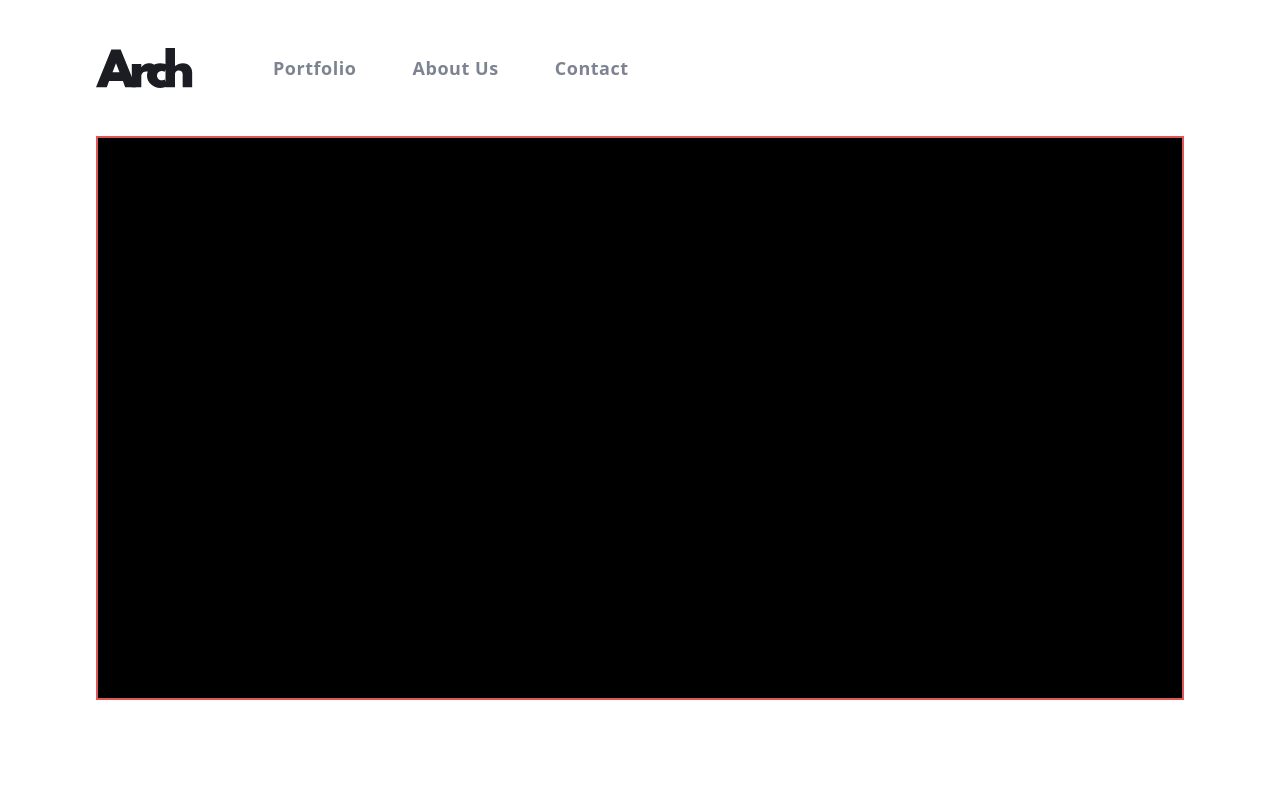
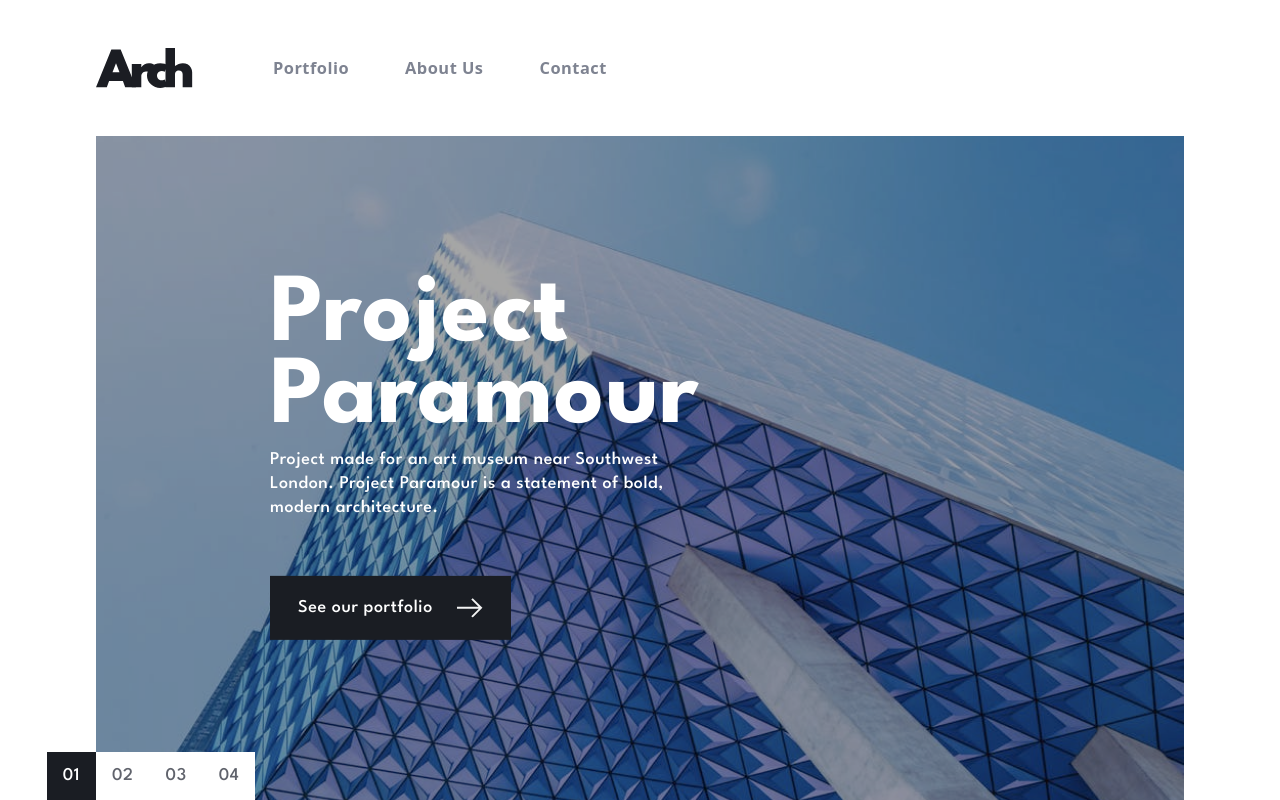
Before and after one commit to devhnry/Arch-Studio-Website, a React (Vite) app: page / in a window 1280 px wide. Built offline with nearby package versions, Linux system fonts and the light colour scheme.

Commit message:
feat: completed hero area for home page

```diff
--- a/src/index.css
+++ b/src/index.css
@@ -1,6 +1,15 @@
-@font-face {
+/* @font-face {
   font-family: "League Spartan", "sans-serif";
   src: url(/fonts/LeagueSpartan-VariableFont_wght.ttf);
+} */
+
+@import url('https://fonts.googleapis.com/css2?family=League+Spartan:wght@100..900&display=swap');
+
+.bg-img{
+  background-image: url(/src/assets/home/image-8.png);
+  background-size: cover;
+  background-position: center;
+  background-repeat: no-repeat;
 }
 
 @tailwind base;
--- a/src/pages/HomePage.tsx
+++ b/src/pages/HomePage.tsx
@@ -1,8 +1,8 @@
-import { Container } from "../components/Container"
+import { Container } from "../components/Container";
 
 export const HomePage = () => {
-  const links = ["portfolio", "about us", "contact"]
-
+  const links = ["portfolio", "about us", "contact"];
+  const screens = [1, 2, 3, 4];
 
   return (
     <Container>
@@ -32,9 +32,40 @@ export const HomePage = () => {
         </>
       </nav>
 
-      <section className="relative border-red border-[2px] max-w-[570px] md:max-w-[1110px] mx-auto">
-        <div className="bg-black min-h-[560px] w-full mx-auto"></div>
+      <section className="relative max-w-[570px] md:max-w-[1110px] mx-auto font-spartan">
+        <div className="bg-slate-600 bg-img min-h-[564px] w-full mx-auto h-[calc(100vh-136px)] max-h-[734px] text-white text-body md:text-[1.125rem] font-medium relative">
+          <div className="absolute bg-black opacity-[0.35] inset-0"></div>
+          <div className="absolute left-[25%] -translate-x-[25%] p-6 grid gap-14 top-[46%] -translate-y-[46%]">
+            <div className="grid gap-2">
+              <h1 className="leading-[clamp(3rem,3rem+3vw,5.1rem)] text-[clamp(3.2rem,3.2rem+6vw,6.1rem)] font-bold tracking-[0.075rem]">
+                Project <br /> Paramour
+              </h1>
+              <p className="max-w-[440px] min-w-[300px] pr-8">
+                Project made for an art museum near Southwest London. Project
+                Paramour is a statement of bold, modern architecture.
+              </p>
+            </div>
+            <div className="flex gap-6 items-center bg-dark-blue w-fit px-7 py-5 cursor-pointer">
+              <a href="">See our portfolio</a>
+              <img src="src/assets/icons/icon-arrow-white.svg" alt="" />
+            </div>
+          </div>
+          <div className="absolute left-[-49.24px] bottom-0 hidden xl:flex">
+            {screens.map((screen, index) => (
+              <p
+                className={`px-4 py-6 block items-center leading-[0] cursor-pointer hover:bg-dark-grey hover:text-white ${
+                  index === 0
+                    ? "bg-dark-blue text-white"
+                    : "text-dark-grey bg-white"
+                }`}
+                key={screen}
+              >
+                0{screen}
+              </p>
+            ))}
+          </div>
+        </div>
       </section>
     </Container>
   );
-}
+};
--- a/tailwind.config.js
+++ b/tailwind.config.js
@@ -49,7 +49,7 @@ export default {
         },
       ],
       body: [
-        "1.125rem",
+        "1.025rem",
         {
           lineHeight: "1.5rem",
           letterSpacing: "0.03em",
```
Also changed, not shown: src/assets/icons/icon-arrow-white.svg (added).
